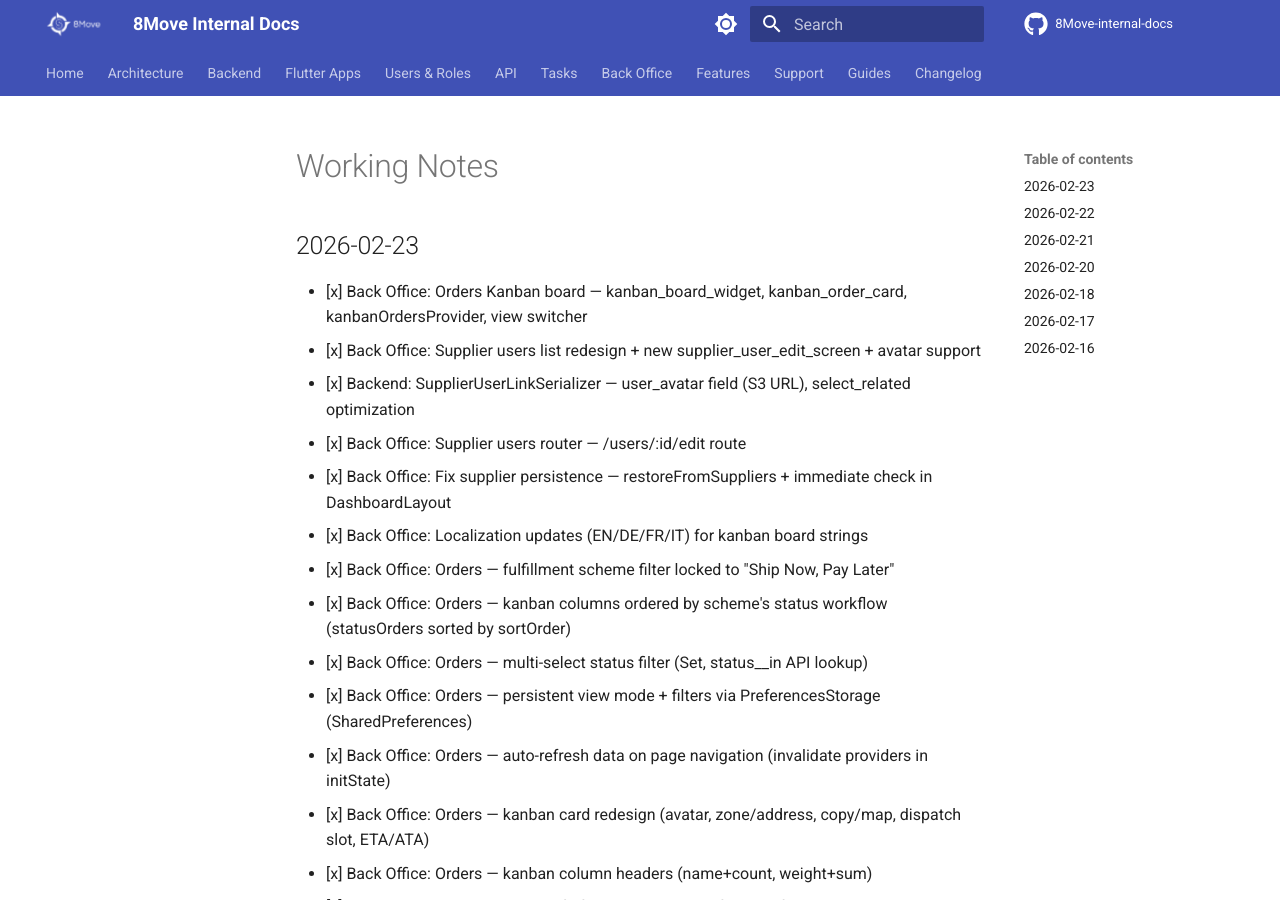
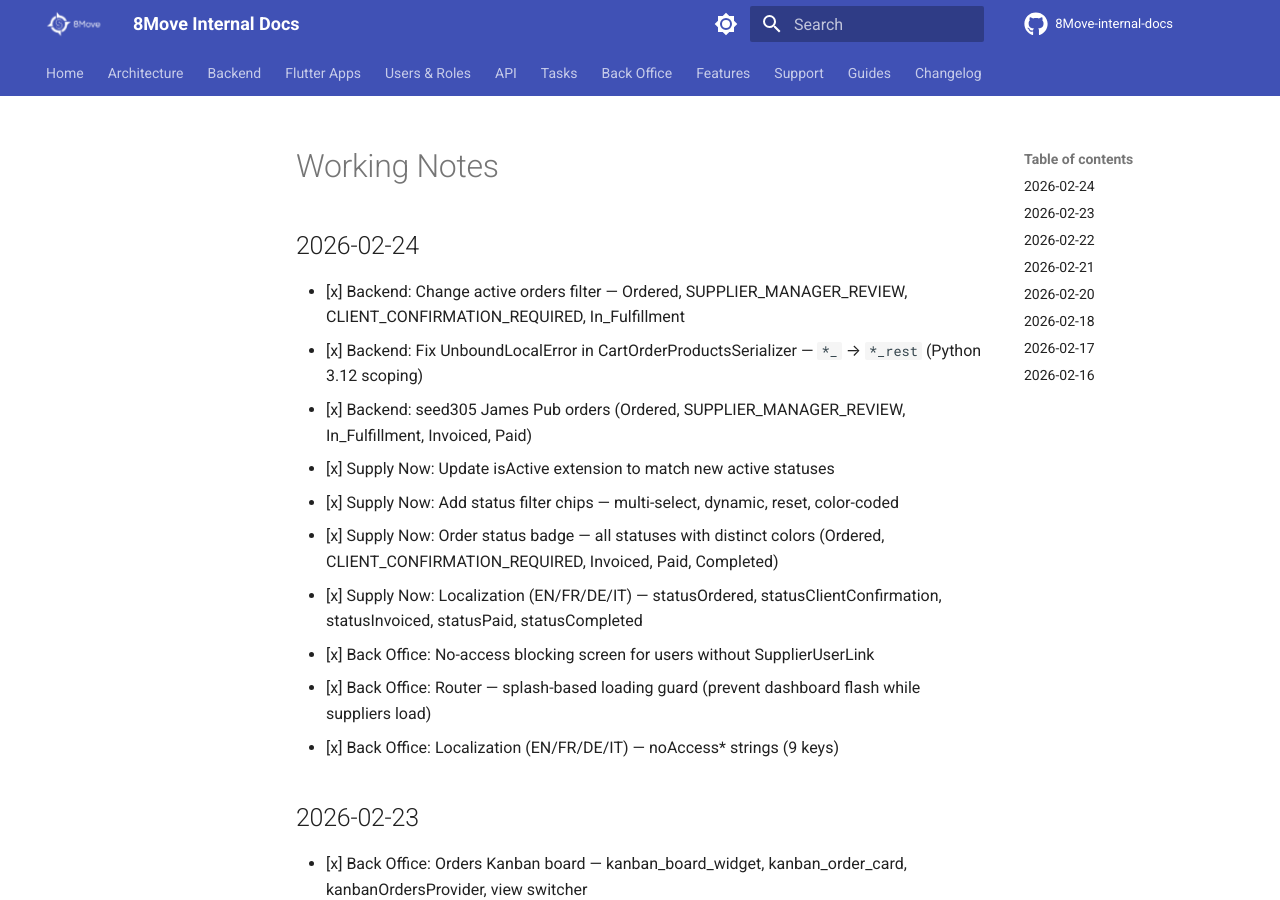
Before and after one commit to MaxShytov/8Move-internal-docs, an MkDocs documentation site: the page built from docs/tasks/current/notes.md, in a window 1280 px wide and 900 px high. Built offline with MkDocs 1.6.1 and Material for MkDocs 9.7.7, drawn with Linux system fonts in a browser that asks for light colours; comment, search, counter and statistics services are not loaded.

Commit message:
docs: changelog & notes for orders filtering, status chips, no-access screen, cart fix
Co-Authored-By: Claude Opus 4.6 <noreply@anthropic.com>

```diff
--- a/docs/tasks/current/notes.md
+++ b/docs/tasks/current/notes.md
@@ -1,4 +1,17 @@
 # Working Notes
+
+## 2026-02-24
+
+- [x] Backend: Change active orders filter — Ordered, SUPPLIER_MANAGER_REVIEW, CLIENT_CONFIRMATION_REQUIRED, In_Fulfillment
+- [x] Backend: Fix UnboundLocalError in CartOrderProductsSerializer — `*_` → `*_rest` (Python 3.12 scoping)
+- [x] Backend: seed305 James Pub orders (Ordered, SUPPLIER_MANAGER_REVIEW, In_Fulfillment, Invoiced, Paid)
+- [x] Supply Now: Update isActive extension to match new active statuses
+- [x] Supply Now: Add status filter chips — multi-select, dynamic, reset, color-coded
+- [x] Supply Now: Order status badge — all statuses with distinct colors (Ordered, CLIENT_CONFIRMATION_REQUIRED, Invoiced, Paid, Completed)
+- [x] Supply Now: Localization (EN/FR/DE/IT) — statusOrdered, statusClientConfirmation, statusInvoiced, statusPaid, statusCompleted
+- [x] Back Office: No-access blocking screen for users without SupplierUserLink
+- [x] Back Office: Router — splash-based loading guard (prevent dashboard flash while suppliers load)
+- [x] Back Office: Localization (EN/FR/DE/IT) — noAccess* strings (9 keys)
 
 ## 2026-02-23
 
```
Also changed, not shown: docs/changelog.md (+17 -0 lines).
